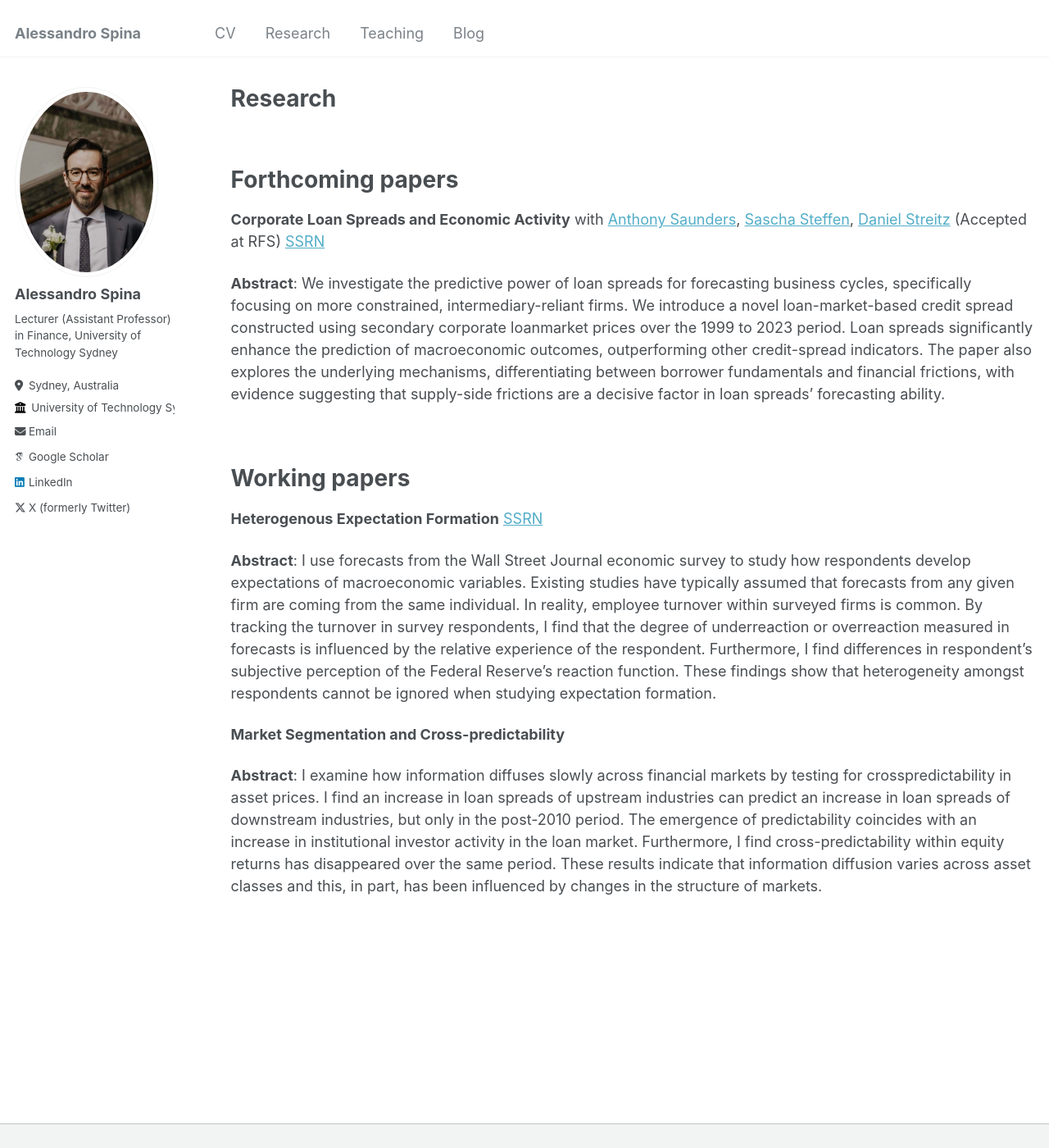
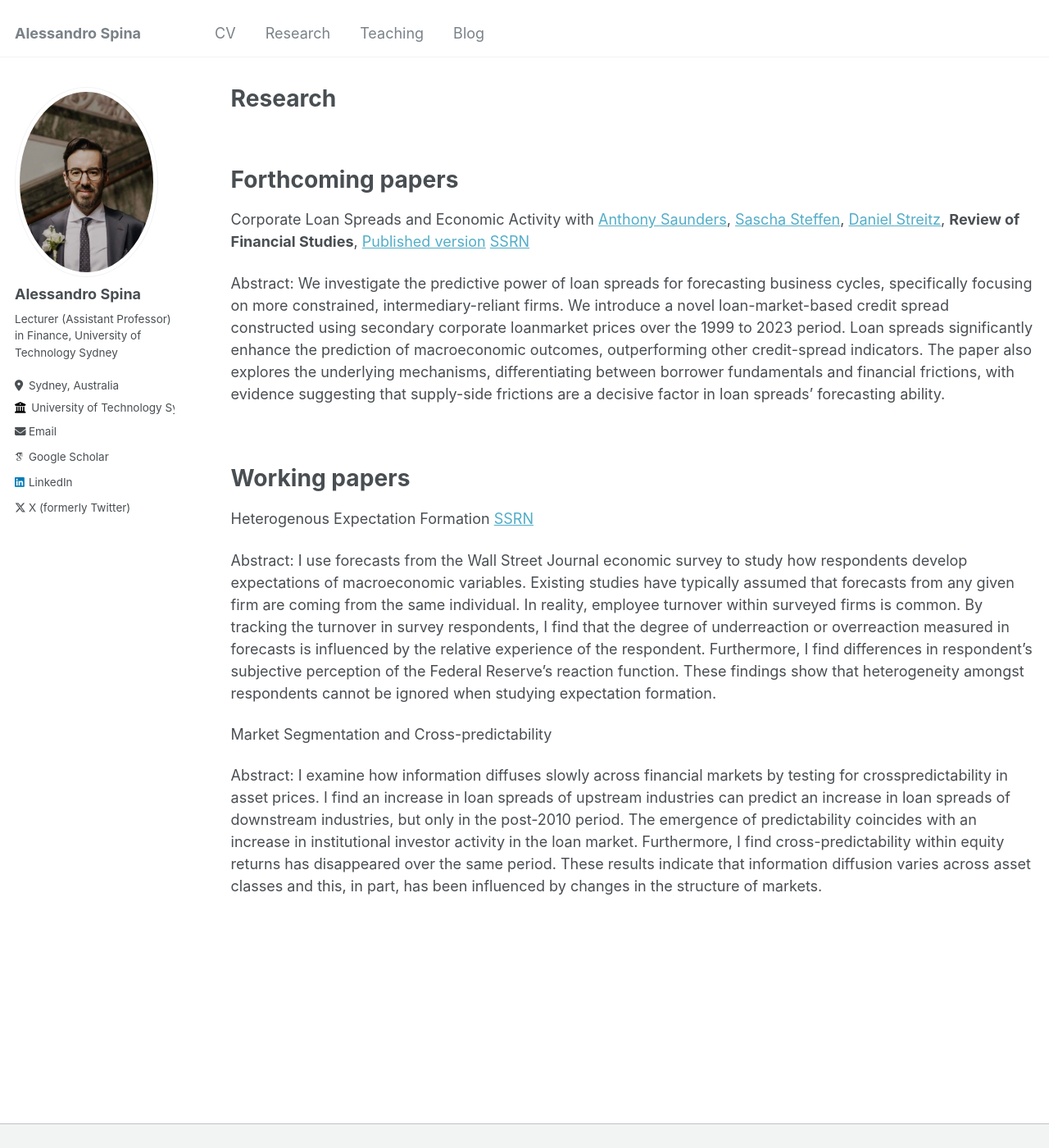
Before and after one commit to aspi6246/aspi6246.github.io, a Jekyll site: the page built from _pages/publications.md, in a window 1280 px wide and 1400 px high. Shown: the whole window at 82% size. Built offline with Jekyll 4.4.1, drawn with Linux system fonts in a browser that asks for light colours; some web fonts are replaced; part of the change alters nothing that is shown.

Commit message:
Update publications.md

```diff
--- a/_pages/publications.md
+++ b/_pages/publications.md
@@ -11,9 +11,9 @@ author_profile: true
 Forthcoming papers
 ======
 
-**Corporate Loan Spreads and Economic Activity** with [Anthony Saunders](https://www.stern.nyu.edu/faculty/bio/anthony-saunders), [Sascha Steffen](https://www.sascha-steffen.de/), [Daniel Streitz](https://sites.google.com/site/streitzdaniel/) (Accepted at RFS) [SSRN](https://papers.ssrn.com/sol3/papers.cfm?abstract_id=3717358)
+Corporate Loan Spreads and Economic Activity with [Anthony Saunders](https://www.stern.nyu.edu/faculty/bio/anthony-saunders), [Sascha Steffen](https://www.sascha-steffen.de/), [Daniel Streitz](https://sites.google.com/site/streitzdaniel/), **Review of Financial Studies**, [Published version](https://academic.oup.com/rfs/article/38/2/507/7918340?guestAccessKey=478e97d8-0d2f-481e-bb53-7669945bba3a&utm_source=authortollfreelink&utm_campaign=rfs&utm_medium=email) [SSRN](https://papers.ssrn.com/sol3/papers.cfm?abstract_id=3717358)
 
-**Abstract**: We investigate the predictive power of loan spreads for forecasting business cycles, specifically focusing on more constrained, intermediary-reliant firms. We introduce a novel loan-market-based credit spread constructed using secondary corporate loanmarket prices over the 1999 to 2023 period. Loan spreads significantly enhance the prediction of macroeconomic outcomes, outperforming other credit-spread indicators. The paper also explores the underlying mechanisms, differentiating between borrower fundamentals and financial frictions, with evidence suggesting that supply-side frictions are a decisive factor in loan spreads’ forecasting ability.
+Abstract: We investigate the predictive power of loan spreads for forecasting business cycles, specifically focusing on more constrained, intermediary-reliant firms. We introduce a novel loan-market-based credit spread constructed using secondary corporate loanmarket prices over the 1999 to 2023 period. Loan spreads significantly enhance the prediction of macroeconomic outcomes, outperforming other credit-spread indicators. The paper also explores the underlying mechanisms, differentiating between borrower fundamentals and financial frictions, with evidence suggesting that supply-side frictions are a decisive factor in loan spreads’ forecasting ability.
 
 
 <br />
@@ -21,10 +21,10 @@ Forthcoming papers
 Working papers
 ======
 
-**Heterogenous Expectation Formation** [SSRN](https://papers.ssrn.com/sol3/papers.cfm?abstract_id=4729915)
+Heterogenous Expectation Formation [SSRN](https://papers.ssrn.com/sol3/papers.cfm?abstract_id=4729915)
 
-**Abstract**: I use forecasts from the Wall Street Journal economic survey to study how respondents develop expectations of macroeconomic variables. Existing studies have typically assumed that forecasts from any given firm are coming from the same individual. In reality, employee turnover within surveyed firms is common. By tracking the turnover in survey respondents, I find that the degree of underreaction or overreaction measured in forecasts is influenced by the relative experience of the respondent. Furthermore, I find differences in respondent’s subjective perception of the Federal Reserve’s reaction function. These findings show that heterogeneity amongst respondents cannot be ignored when studying expectation formation.
+Abstract: I use forecasts from the Wall Street Journal economic survey to study how respondents develop expectations of macroeconomic variables. Existing studies have typically assumed that forecasts from any given firm are coming from the same individual. In reality, employee turnover within surveyed firms is common. By tracking the turnover in survey respondents, I find that the degree of underreaction or overreaction measured in forecasts is influenced by the relative experience of the respondent. Furthermore, I find differences in respondent’s subjective perception of the Federal Reserve’s reaction function. These findings show that heterogeneity amongst respondents cannot be ignored when studying expectation formation.
 
-**Market Segmentation and Cross-predictability**
+Market Segmentation and Cross-predictability
 
-**Abstract**: I examine how information diffuses slowly across financial markets by testing for crosspredictability in asset prices. I find an increase in loan spreads of upstream industries can predict an increase in loan spreads of downstream industries, but only in the post-2010 period. The emergence of predictability coincides with an increase in institutional investor activity in the loan market. Furthermore, I find cross-predictability within equity returns has disappeared over the same period. These results indicate that information diffusion varies across asset classes and this, in part, has been influenced by changes in the structure of markets.
+Abstract: I examine how information diffuses slowly across financial markets by testing for crosspredictability in asset prices. I find an increase in loan spreads of upstream industries can predict an increase in loan spreads of downstream industries, but only in the post-2010 period. The emergence of predictability coincides with an increase in institutional investor activity in the loan market. Furthermore, I find cross-predictability within equity returns has disappeared over the same period. These results indicate that information diffusion varies across asset classes and this, in part, has been influenced by changes in the structure of markets.
```
